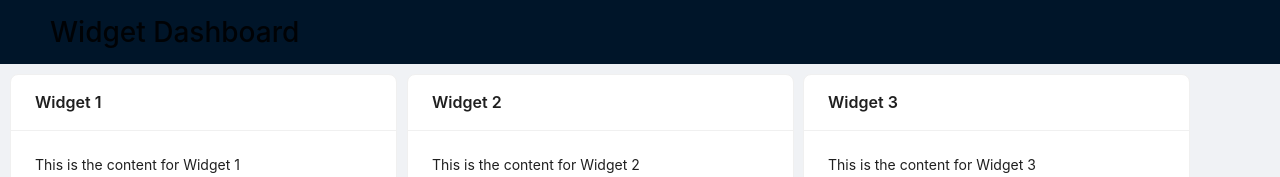
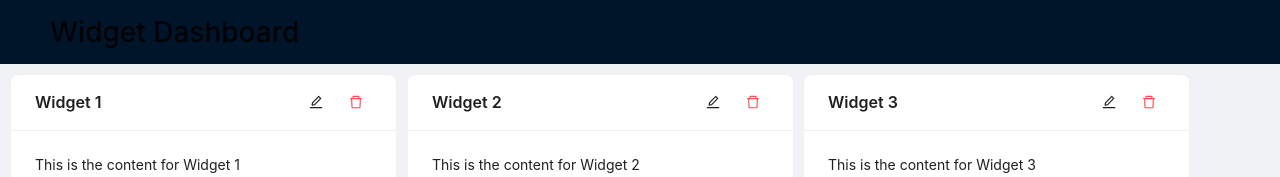
Before and after one commit to daotanhao1406/react-app, a React (Vite) app: page / in a window 1280 px wide. Shown: the top 177 px of the page. Built offline with nearby package versions, Linux system fonts and the light colour scheme.

Commit message:
widget action

```diff
--- a/src/App.tsx
+++ b/src/App.tsx
@@ -43,6 +43,7 @@ const initialWidgets: Widget[] = [
 const App: React.FC = () => {
   const [widgets, setWidgets] = useState<Widget[]>(initialWidgets);
   const [isModalVisible, setIsModalVisible] = useState(false);
+  const [editingWidget, setEditingWidget] = useState<Widget | null>(null);
   const [form] = Form.useForm();
 
   const onLayoutChange = (layout: GridLayout.Layout[]) => {
@@ -78,7 +79,23 @@ const App: React.FC = () => {
     form.resetFields();
   };
 
-  // Tính toán vị trí y cho widget Add
+  const handleEditWidget = (values: { title: string; content: string }) => {
+    if (editingWidget) {
+      const updatedWidgets = widgets.map((widget) =>
+        widget.id === editingWidget.id
+          ? { ...widget, title: values.title, content: values.content }
+          : widget
+      );
+      setWidgets(updatedWidgets);
+      setEditingWidget(null);
+      form.resetFields();
+    }
+  };
+
+  const handleDeleteWidget = (widgetId: string) => {
+    setWidgets(widgets.filter((widget) => widget.id !== widgetId));
+  };
+
   const maxY = widgets.reduce((max, widget) => {
     return Math.max(max, widget.y + widget.h);
   }, 0);
@@ -103,7 +120,17 @@ const App: React.FC = () => {
         >
           {widgets.map((widget) => (
             <div key={widget.id}>
-              <WidgetCard widget={widget} />
+              <WidgetCard
+                widget={widget}
+                onEdit={(widget) => {
+                  setEditingWidget(widget);
+                  form.setFieldsValue({
+                    title: widget.title,
+                    content: widget.content,
+                  });
+                }}
+                onDelete={handleDeleteWidget}
+              />
             </div>
           ))}
           <div key="add-widget">
@@ -112,10 +139,11 @@ const App: React.FC = () => {
         </GridLayout>
 
         <Modal
-          title="Add New Widget"
-          open={isModalVisible}
+          title={editingWidget ? "Edit Widget" : "Add New Widget"}
+          open={isModalVisible || editingWidget !== null}
           onCancel={() => {
             setIsModalVisible(false);
+            setEditingWidget(null);
             form.resetFields();
           }}
           footer={null}
@@ -123,7 +151,7 @@ const App: React.FC = () => {
           <Form
             form={form}
             layout="vertical"
-            onFinish={handleAddWidget}
+            onFinish={editingWidget ? handleEditWidget : handleAddWidget}
           >
             <Form.Item
               name="title"
@@ -141,7 +169,7 @@ const App: React.FC = () => {
             </Form.Item>
             <Form.Item>
               <Button type="primary" htmlType="submit" block>
-                Add Widget
+                {editingWidget ? 'Save Changes' : 'Add Widget'}
               </Button>
             </Form.Item>
           </Form>
--- a/src/components/WidgetCard.tsx
+++ b/src/components/WidgetCard.tsx
@@ -1,18 +1,42 @@
 import React from 'react';
-import { Card } from 'antd';
+import { Card, Button, Space } from 'antd';
+import { EditOutlined, DeleteOutlined } from '@ant-design/icons';
 import { Widget } from '../types/widget';
 
 interface WidgetCardProps {
   widget: Widget;
+  onEdit: (widget: Widget) => void;
+  onDelete: (widgetId: string) => void;
 }
 
-const WidgetCard: React.FC<WidgetCardProps> = ({ widget }) => {
+const WidgetCard: React.FC<WidgetCardProps> = ({ widget, onEdit, onDelete }) => {
   return (
     <Card
       title={widget.title}
       bordered={true}
       className="h-full"
       bodyStyle={{ height: 'calc(100% - 45px)', overflow: 'auto' }}
+      extra={
+        <Space>
+          <Button
+            type="text"
+            icon={<EditOutlined />}
+            onClick={(e) => {
+              e.stopPropagation();
+              onEdit(widget);
+            }}
+          />
+          <Button
+            type="text"
+            danger
+            icon={<DeleteOutlined />}
+            onClick={(e) => {
+              e.stopPropagation();
+              onDelete(widget.id);
+            }}
+          />
+        </Space>
+      }
     >
       {widget.content}
     </Card>
```
